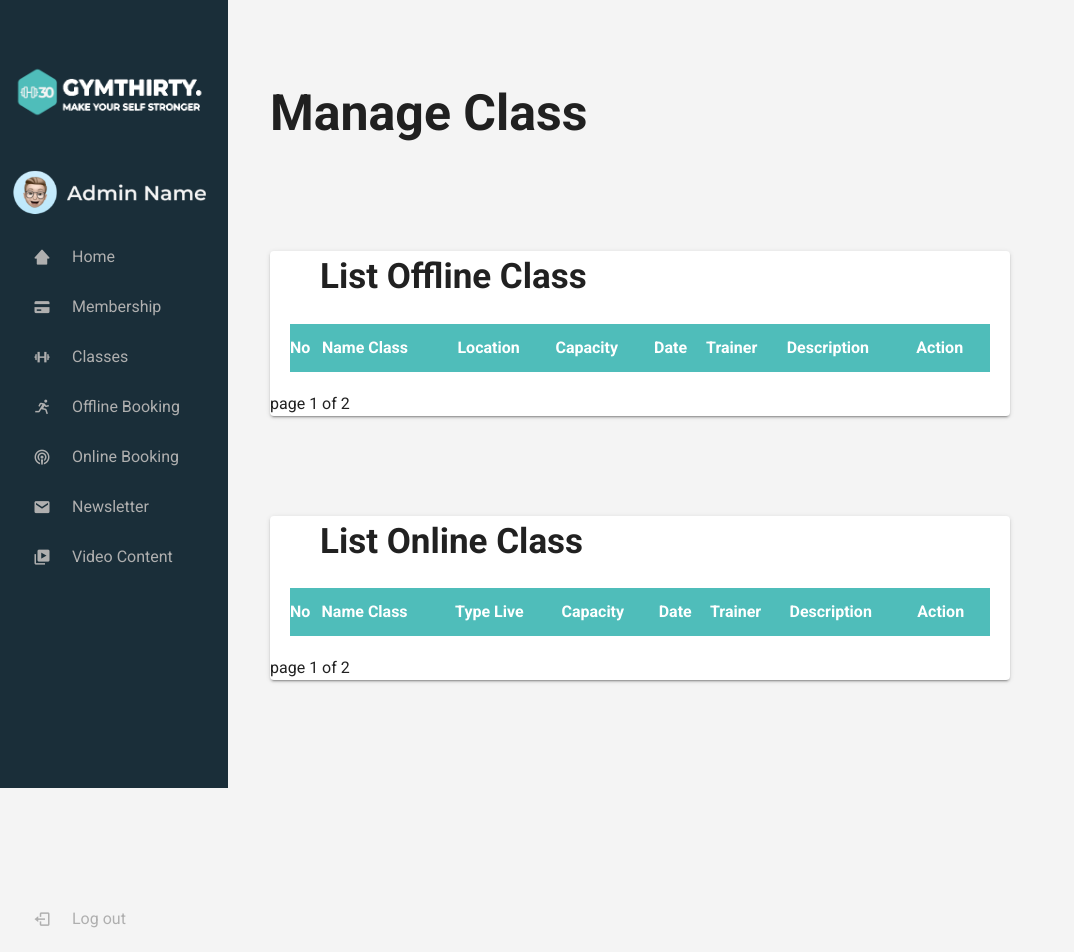
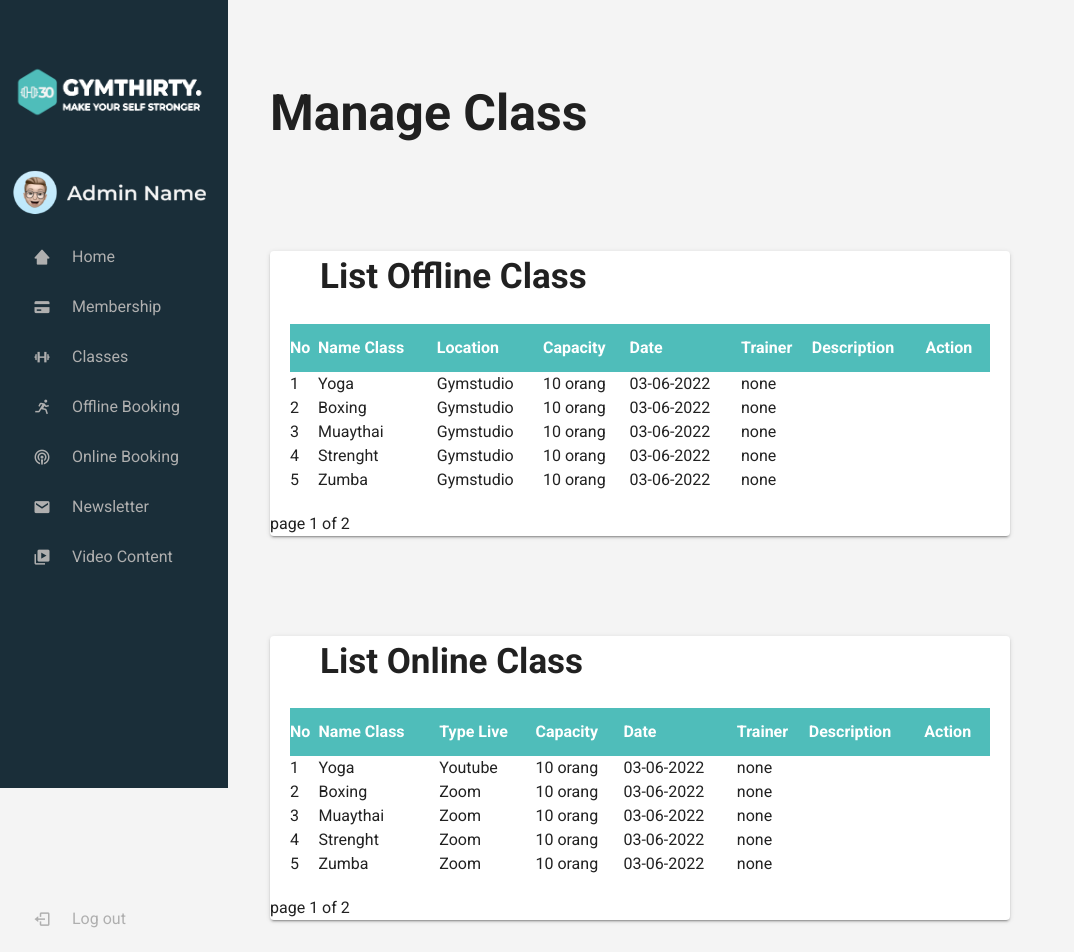
Before and after one commit to naufalfqr/Gym30, a Nuxt app in the folder Gym30/: page /Classes in a window 1280 px wide. Shown: the top 952 px of the page, without its empty margins (0-1074 px from the left). Built offline with nearby package versions, Linux system fonts and the light colour scheme.

Commit message:
Update Classes.vue

```diff
--- a/Gym30/pages/Classes.vue
+++ b/Gym30/pages/Classes.vue
@@ -19,6 +19,56 @@
                 <th>Description</th>
                 <th>Action</th>
               </tr>
+              <tr>
+                <td>1</td>
+                <td>Yoga</td>
+                <td>Gymstudio</td>
+                <td>10 orang</td>
+                <td>03-06-2022</td>
+                <td>none</td>
+                <td></td>
+                <td></td>
+              </tr>
+              <tr>
+                <td>2</td>
+                <td>Boxing</td>
+                <td>Gymstudio</td>
+                <td>10 orang</td>
+                <td>03-06-2022</td>
+                <td>none</td>
+                <td></td>
+                <td></td>
+              </tr>
+              <tr>
+                <td>3</td>
+                <td>Muaythai</td>
+                <td>Gymstudio</td>
+                <td>10 orang</td>
+                <td>03-06-2022</td>
+                <td>none</td>
+                <td></td>
+                <td></td>
+              </tr>
+              <tr>
+                <td>4</td>
+                <td>Strenght</td>
+                <td>Gymstudio</td>
+                <td>10 orang</td>
+                <td>03-06-2022</td>
+                <td>none</td>
+                <td></td>
+                <td></td>
+              </tr>
+              <tr>
+                <td>5</td>
+                <td>Zumba</td>
+                <td>Gymstudio</td>
+                <td>10 orang</td>
+                <td>03-06-2022</td>
+                <td>none</td>
+                <td></td>
+                <td></td>
+              </tr>
             </table>
           </div>
           page 1 of 2
@@ -38,6 +88,56 @@
                 <th>Trainer</th>
                 <th>Description</th>
                 <th>Action</th>
+              </tr>
+              <tr>
+                <td>1</td>
+                <td>Yoga</td>
+                <td>Youtube</td>
+                <td>10 orang</td>
+                <td>03-06-2022</td>
+                <td>none</td>
+                <td></td>
+                <td></td>
+              </tr>
+              <tr>
+                <td>2</td>
+                <td>Boxing</td>
+                <td>Zoom</td>
+                <td>10 orang</td>
+                <td>03-06-2022</td>
+                <td>none</td>
+                <td></td>
+                <td></td>
+              </tr>
+              <tr>
+                <td>3</td>
+                <td>Muaythai</td>
+                <td>Zoom</td>
+                <td>10 orang</td>
+                <td>03-06-2022</td>
+                <td>none</td>
+                <td></td>
+                <td></td>
+              </tr>
+              <tr>
+                <td>4</td>
+                <td>Strenght</td>
+                <td>Zoom</td>
+                <td>10 orang</td>
+                <td>03-06-2022</td>
+                <td>none</td>
+                <td></td>
+                <td></td>
+              </tr>
+              <tr>
+                <td>5</td>
+                <td>Zumba</td>
+                <td>Zoom</td>
+                <td>10 orang</td>
+                <td>03-06-2022</td>
+                <td>none</td>
+                <td></td>
+                <td></td>
               </tr>
             </table>
           </div>
```
